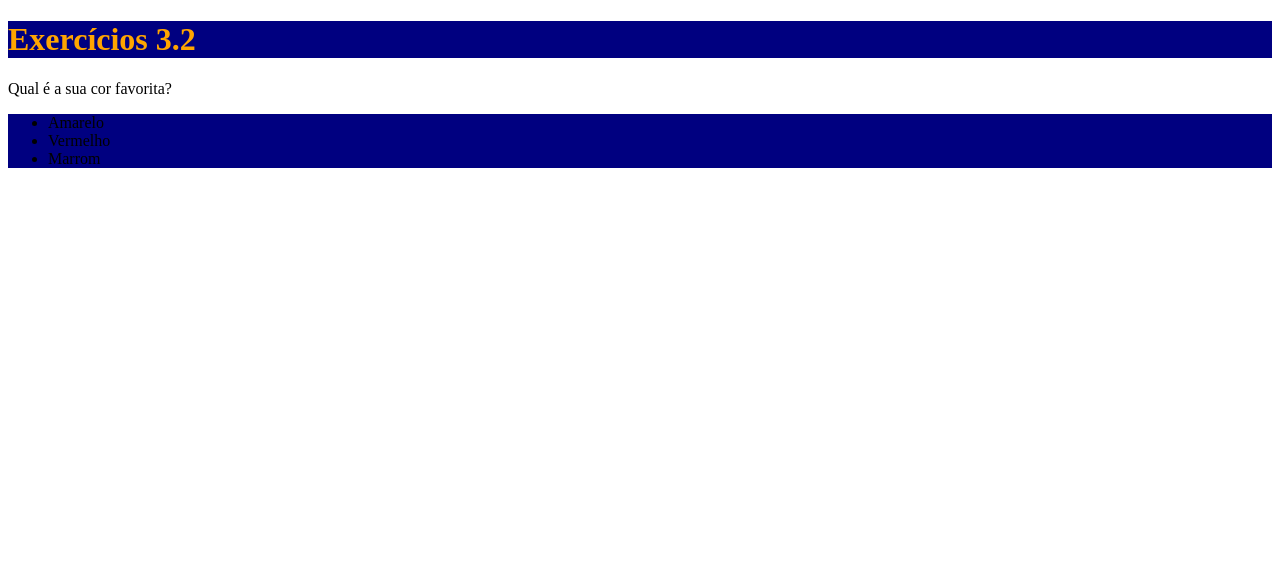
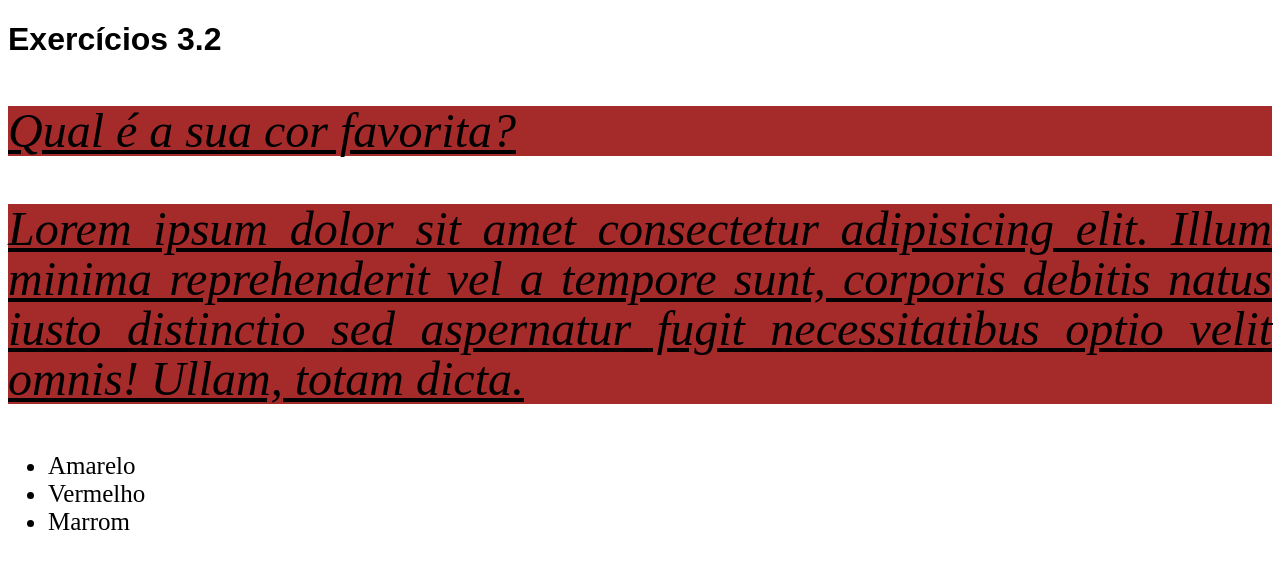
Before and after one commit to Mcardoso96/trybe-exercicios, a plain HTML site: page Fundamentos/bloco-03-introducao-a-html-e-css/dia-02-html-e-css-primeiros-passos-em-css/index.html in a window 1280 px wide. Drawn offline with Linux system fonts and the light colour scheme.

Commit message:
adicionei o index.html e o diretório intridoucao-ao-css.

```diff
--- a/Fundamentos/bloco-03-introducao-a-html-e-css/dia-02-html-e-css-primeiros-passos-em-css/index.html
+++ b/Fundamentos/bloco-03-introducao-a-html-e-css/dia-02-html-e-css-primeiros-passos-em-css/index.html
@@ -6,26 +6,37 @@
   <title>HTML</title>
   <style>
 
+    body{
+      font-size: 16px;
+    }
+
     h1{
-      color:orange;
-      font: size 65px;
+      font-family:sans-serif;
+    }
+
+    p{
+      font: weight 50px;
+      font-size: 3em;
+      font-style: italic;
+      line-height: 50px;
+      text-align: justify;
+      text-decoration: underline;
+      background-color: brown;
     }
 
     ul{
-      background-color: blue;
-    }
-    .list-p-style{
-      background-color: navy;
+      font-size: 25px;
     }
 
   </style>
-
-    </head>
+</head>
 
 <body>
-  <h1 class="list-p-style">Exercícios 3.2</h1>
+  <h1>Exercícios 3.2</h1>
   <p>Qual é a sua cor favorita?</p>
-  <ul class="list-p-style">
+
+  <p>Lorem ipsum dolor sit amet consectetur adipisicing elit. Illum minima reprehenderit vel a tempore sunt, corporis debitis natus iusto distinctio sed aspernatur fugit necessitatibus optio velit omnis! Ullam, totam dicta.</p>
+  <ul>
     <li>Amarelo</li>
     <li>Vermelho</li>
     <li>Marrom</li>
```
Also changed, not shown: Fundamentos/bloco-03-introducao-a-html-e-css/dia-02-html-e-css-primeiros-passos-em-css/introducao-ao-css/index.html (added, +35 -0 lines).
